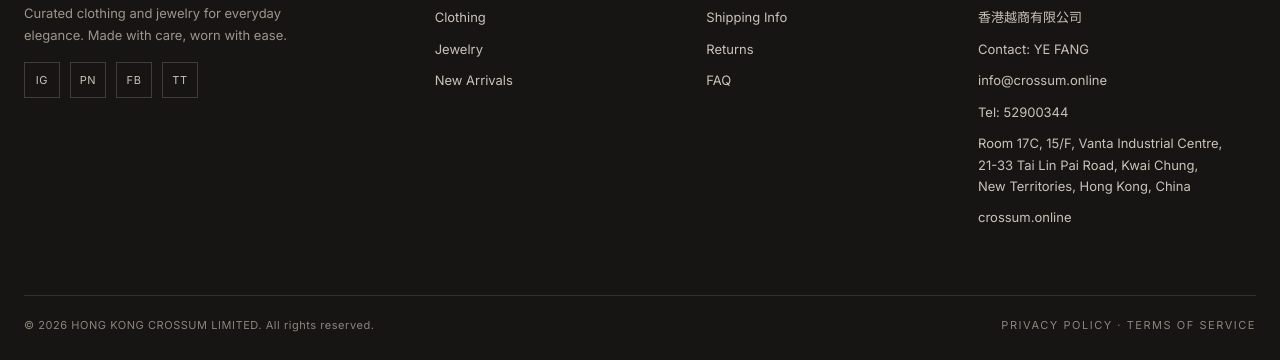
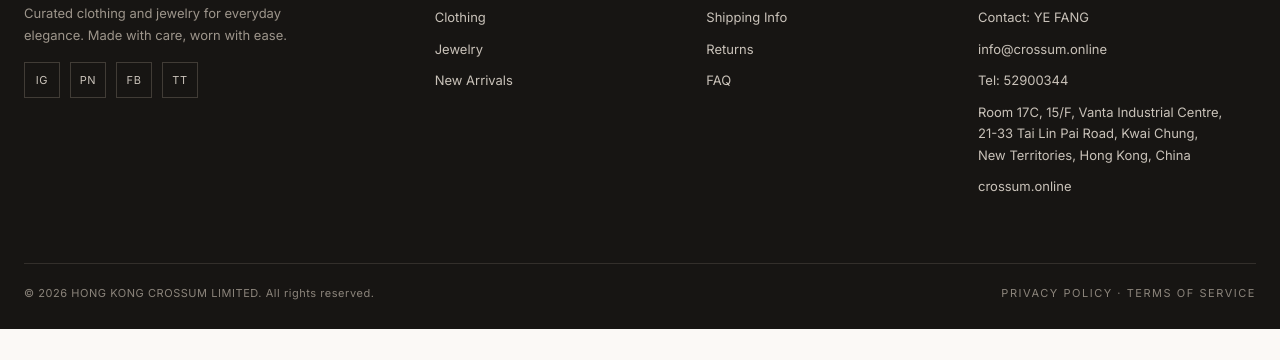
Before and after one commit to malayangyu/-001, a plain HTML site: page about.html in a window 1280 px wide. Shown: the part 2692-3052 px from the top of the page. After the commit the page ends 3021 px from the top, so only its background shows below. Drawn offline with nearby package versions, Linux system fonts and the light colour scheme.

Commit message:
Remove Chinese company name from site footers

```diff
--- a/about.html
+++ b/about.html
@@ -113,7 +113,6 @@
         <h4>Company</h4>
         <ul>
           <li>HONG KONG CROSSUM LIMITED</li>
-          <li>香港越商有限公司</li>
           <li>Contact: YE FANG</li>
           <li><a href="mailto:info@crossum.online">info@crossum.online</a></li>
           <li>Tel: 52900344</li>
```
Also changed, not shown: contact.html (+0 -1 lines), index.html (+0 -1 lines), product.html (+0 -1 lines), shop.html (+0 -1 lines).
